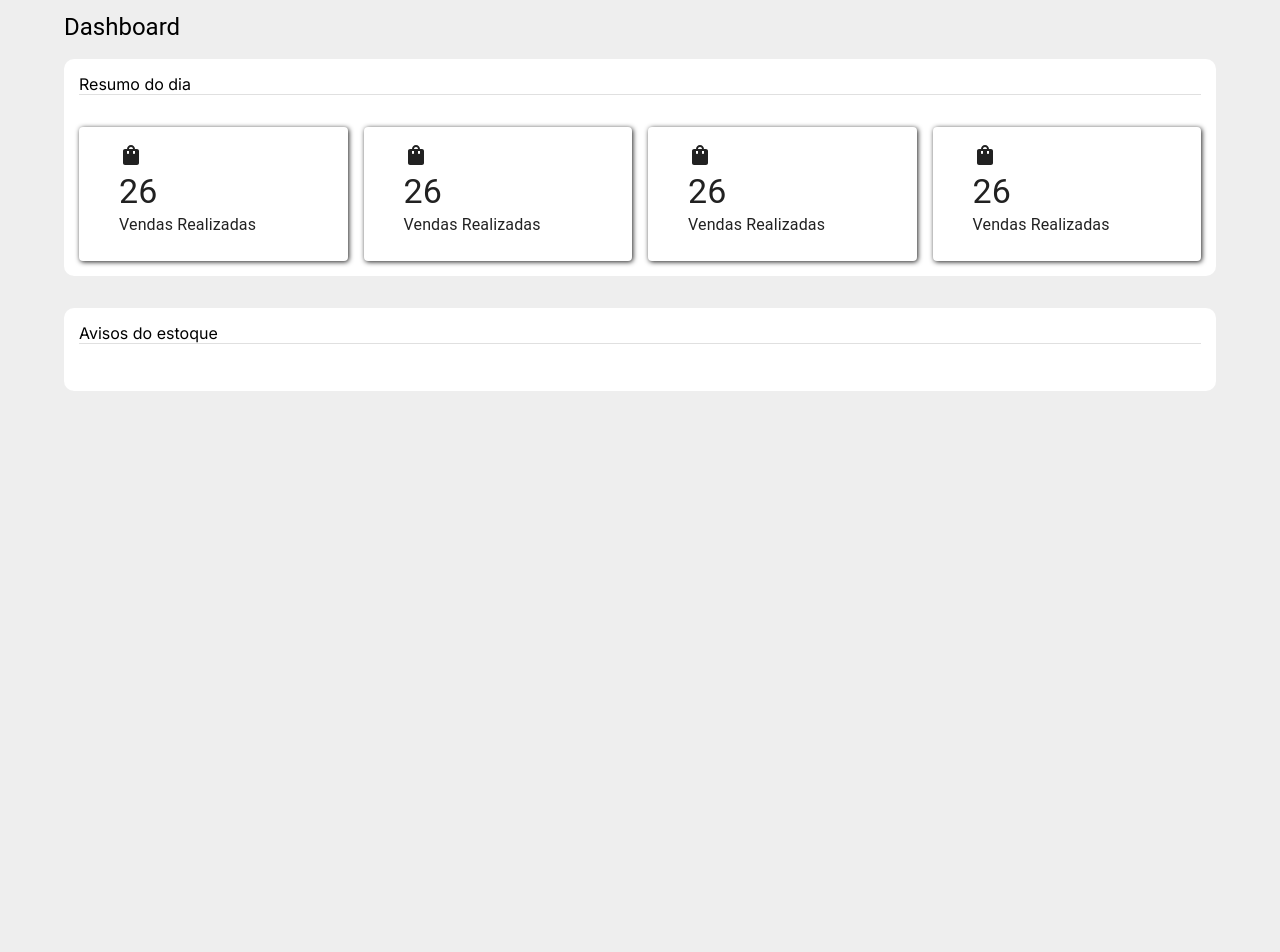
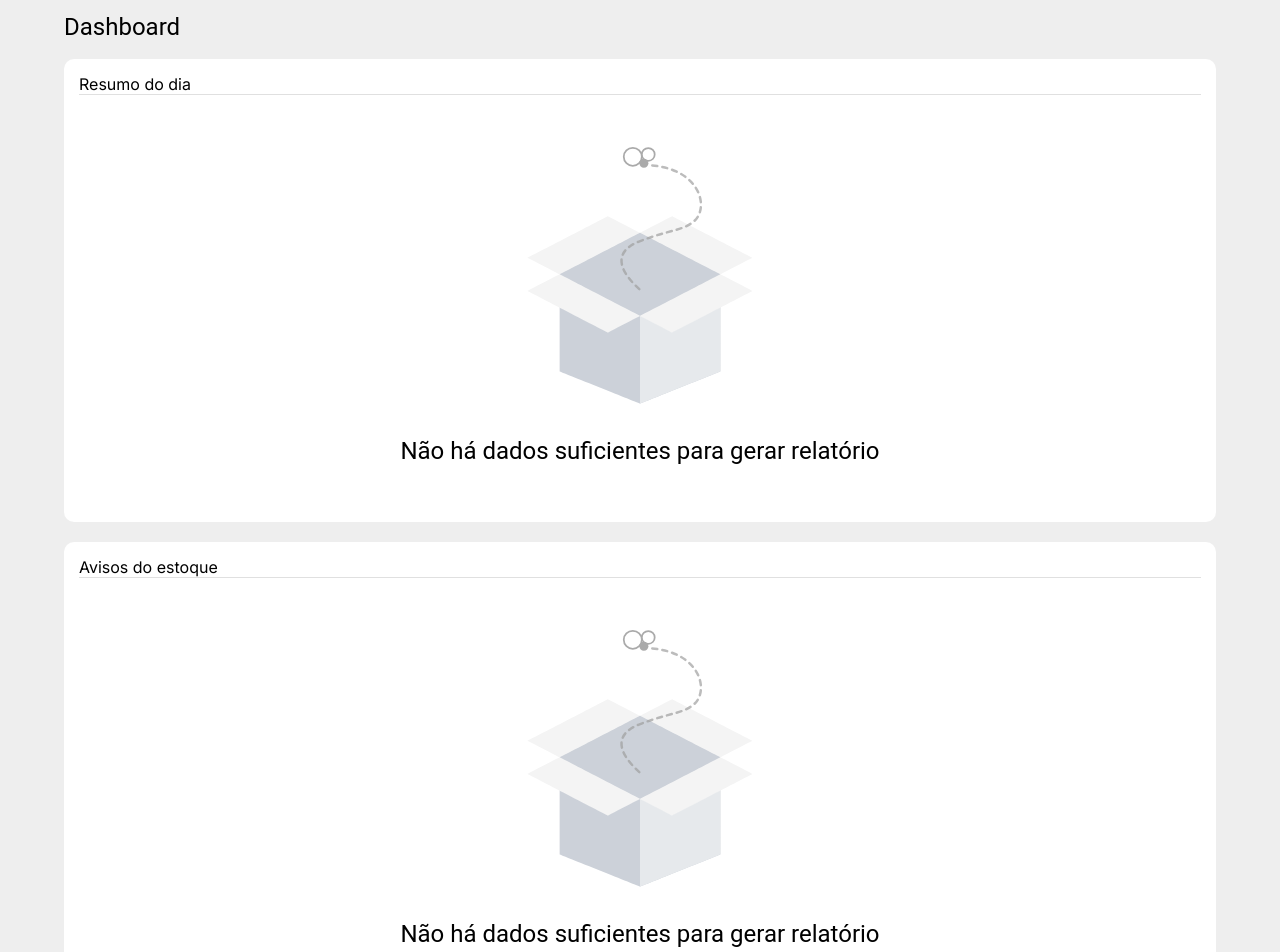
Before and after one commit to AndersonSilvaCavalcante/sistema-estoque-betav1, a Next.js app in the folder front-end/: page /dashboard in a window 1280 px wide. Shown: the part 100-1052 px from the top of the page. Before the commit the page ends 800 px from the top, so only its background shows below. Built offline with nearby package versions, Linux system fonts and the light colour scheme.

Commit message:
feat aviso de sem dados para relatorio tela dashboard

```diff
--- a/front-end/src/app/dashboard/page.tsx
+++ b/front-end/src/app/dashboard/page.tsx
@@ -1,44 +1,48 @@
 //TODO ao abrir aplicativo caso tenha produtos com estoque acionar toast.info
 "use client"
-import Container from "@/components/Container"
-import CustomCard from "@/components/Layout/CustomCard"
+import ContainerCustom from "@/components/Container"
+import LottieFilesComponent from "@/components/LottieFilesComponent"
 import PageHeader from "@/components/PageHeader"
-import { Box, Grid } from "@mui/material"
+import { Box, Typography } from "@mui/material"
 import { NextPage } from "next"
-import Link from "next/link"
 import React from "react"
+
+
+/**Animations */
+import emptyAnimation from "@/assets/animations/lottie/empty_animation.json"
 
 const Dashboard: NextPage = () => {
     return (
         <React.Fragment>
             <PageHeader title="Dashboard" />
-            <Box mb={4}>
-
-            <Container title="Resumo do dia">
+            <ContainerCustom title="Resumo do dia">
                 <Box mt={4}>
-                    <Grid container spacing={2}>
-                        <Grid item xs={6} md={3}>
-                            <CustomCard />
-                        </Grid>
-                        <Grid item xs={6} md={3}>
-                            <CustomCard />
-                        </Grid>
-                        <Grid item xs={6} md={3}>
-                            <CustomCard />
-                        </Grid>
-                        <Grid item xs={6} md={3}>
-                            <CustomCard />
-                        </Grid>
-                    </Grid>
+                    <Box mt={5} mb={5} sx={{
+                        display: 'grid',
+                        placeItems: 'center',
+                        textAlign: 'center'
+                    }}>
+                        <Box>
+                            <LottieFilesComponent animation={emptyAnimation} loop={true} />
+                            <Typography variant={"h5"} component={"p"}>Não há dados suficientes para gerar relatório</Typography>
+                        </Box>
+                    </Box>
                 </Box>
-            </Container>
-            </Box>
-            <Box mb={4}>
-            <Container title="Avisos do estoque">
+            </ContainerCustom>
+            <ContainerCustom title="Avisos do estoque">
                 <Box mt={4}>
+                    <Box mt={5} mb={5} sx={{
+                        display: 'grid',
+                        placeItems: 'center',
+                        textAlign: 'center'
+                    }}>
+                        <Box>
+                            <LottieFilesComponent animation={emptyAnimation} loop={true} />
+                            <Typography variant={"h5"} component={"p"}>Não há dados suficientes para gerar relatório</Typography>
+                        </Box>
+                    </Box>
                 </Box>
-            </Container>
-            </Box>
+            </ContainerCustom>
         </React.Fragment>
     )
 }
```
